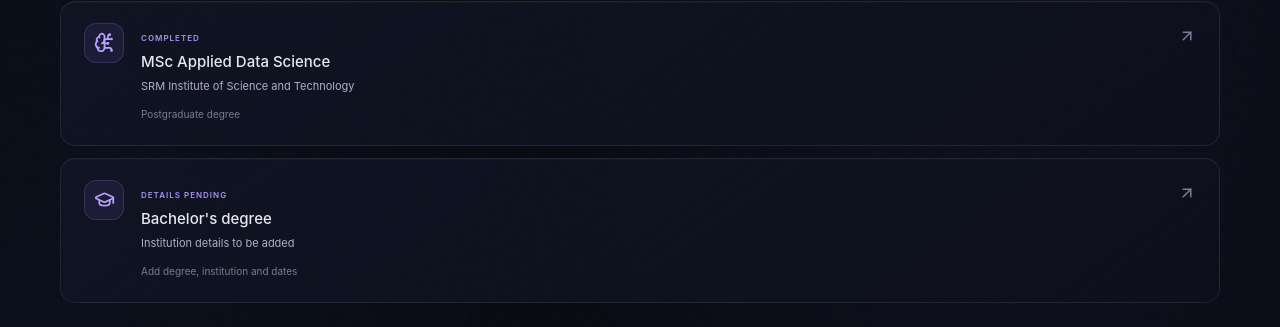
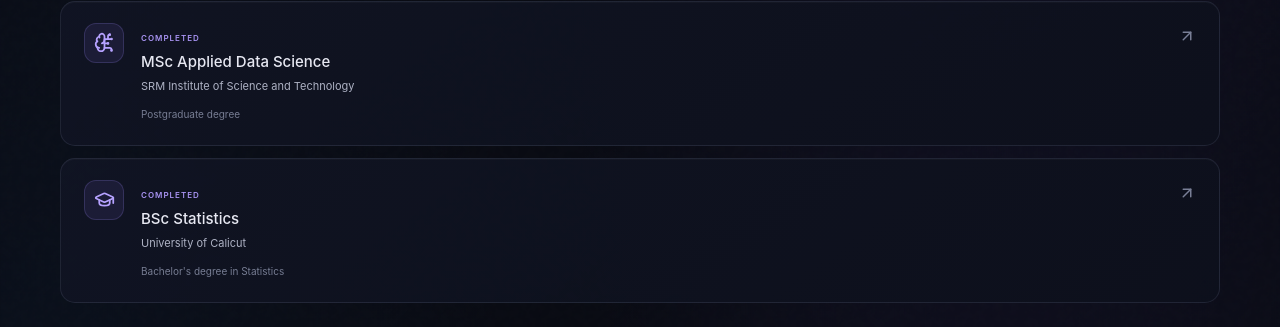
Before and after one commit to codedbyshamna/My-Portfolio, a React (Vite) app: page / in a window 1280 px wide. Shown: the part 1362-1689 px from the top of the page. Built offline with nearby package versions, Linux system fonts and the light colour scheme.

Commit message:
Update education details

```diff
--- a/src/data/portfolio.js
+++ b/src/data/portfolio.js
@@ -12,7 +12,7 @@ import {
 
 export const contactDetails = {
   email: 'shamnap.s003@gmail.com',
-  phone: '56 638 8713',
+  phone: '+971 56 638 8713',
 }
 
 export const education = [
@@ -24,13 +24,14 @@ export const education = [
     status: 'COMPLETED',
   },
   {
-    degree: "Bachelor's degree",
-    institution: 'Institution details to be added',
-    detail: 'Add degree, institution and dates',
+    degree: 'BSc Statistics',
+    institution: 'University of Calicut',
+    detail: "Bachelor's degree in Statistics",
     icon: GraduationCap,
-    status: 'DETAILS PENDING',
+    status: 'COMPLETED',
   },
 ]
+
 
 export const skillGroups = [
   { title: 'Programming', icon: Code2, skills: ['Python', 'C++', 'SQL'] },
```
